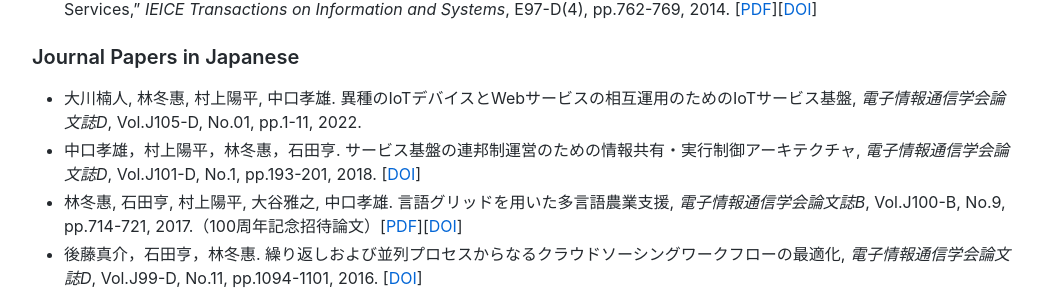
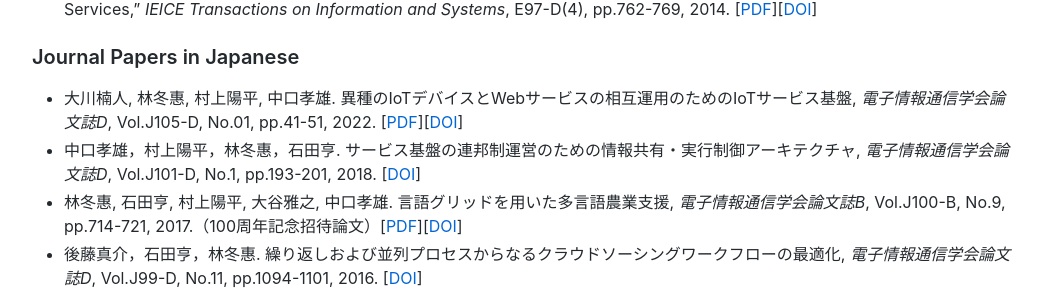
Before and after one commit to lindh/lindh.github.io, a Jekyll site: the page built from index.md, in a window 1280 px wide and 900 px high, scrolled down 2731 px. Shown: the part 148-444 px from the top of the window, without its empty margins (118-1160 px from the left). Built offline with Jekyll 4.4.1, drawn with Linux system fonts in a browser that asks for light colours; comment, search, counter and statistics services are not loaded.

```diff
--- a/index.md
+++ b/index.md
@@ -84,7 +84,7 @@ My research aims at generating advanced technologies for Internet-based collabor
 - Donghui Lin, Toru Ishida, Yohei Murakami and Masahiro Tanaka, "QoS Analysis for Service Composition by Human and Web Services," _IEICE Transactions on Information and Systems_, E97-D(4), pp.762-769, 2014. [[PDF](./files/IEICE201404_Lin.pdf)][[DOI](https://doi.org/10.1587/transinf.E97.D.762)]
 
 ### Journal Papers in Japanese
-- 大川楠人, 林冬惠, 村上陽平, 中口孝雄. 異種のIoTデバイスとWebサービスの相互運用のためのIoTサービス基盤, _電子情報通信学会論文誌D_, Vol.J105-D, No.01, pp.1-11, 2022.
+- 大川楠人, 林冬惠, 村上陽平, 中口孝雄. 異種のIoTデバイスとWebサービスの相互運用のためのIoTサービス基盤, _電子情報通信学会論文誌D_, Vol.J105-D, No.01, pp.41-51, 2022. [[PDF](./files/IEICE202201_Okawa.pdf)][[DOI](https://doi.org/10.14923/transinfj.2021SKP0023)]
 - 中口孝雄，村上陽平，林冬惠，石田亨. サービス基盤の連邦制運営のための情報共有・実行制御アーキテクチャ, _電子情報通信学会論文誌D_, Vol.J101-D, No.1, pp.193-201, 2018. [[DOI](https://doi.org/10.14923/transinfj.2017JDP7011)]
 - 林冬惠, 石田亨, 村上陽平, 大谷雅之, 中口孝雄. 言語グリッドを用いた多言語農業支援, _電子情報通信学会論文誌B_, Vol.J100-B, No.9, pp.714-721, 2017.（100周年記念招待論文）[[PDF](./files/j100-b_9_714.pdf)][[DOI](https://doi.org/10.14923/transcomj.2016SHI0008)]
 - 後藤真介，石田亨，林冬惠. 繰り返しおよび並列プロセスからなるクラウドソーシングワークフローの最適化, _電子情報通信学会論文誌D_, Vol.J99-D, No.11, pp.1094-1101, 2016. [[DOI](https://doi.org/10.14923/transinfj.2016JDP7031)]
```
Also changed, not shown: publication.md (+1 -1 lines), 1 other file.
